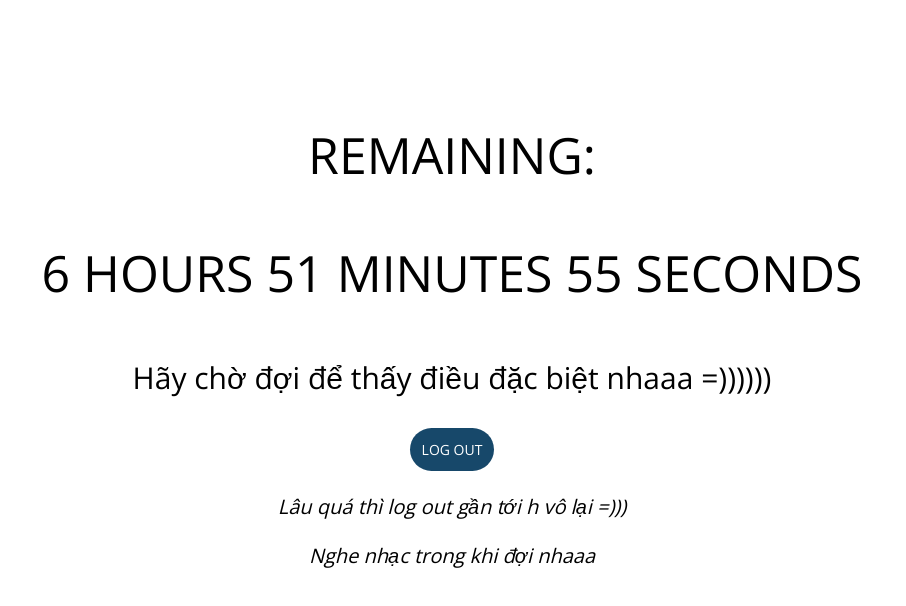
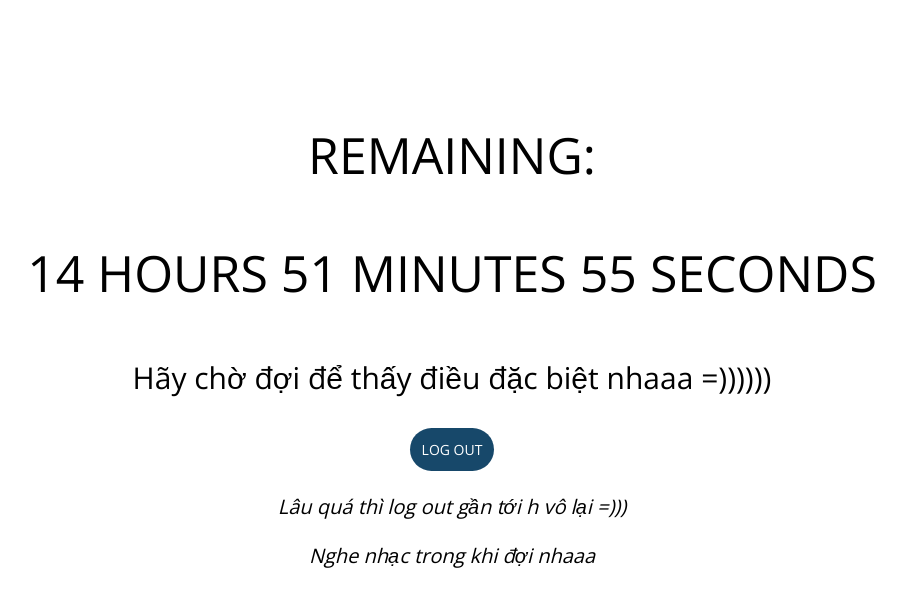
Before and after one commit to dangtran862000/birthday, a plain HTML site: page timer.html in a window 1280 px wide. Shown: the whole page, without its empty margins (188-1094 px from the left). Drawn offline with nearby package versions, Linux system fonts and the light colour scheme; a web font is replaced by a local one.

Commit message:
update time

```diff
--- a/timer.html
+++ b/timer.html
@@ -29,7 +29,7 @@
 </section>
 <script>
 // Set the date we're counting down to
-var countDownDate = new Date("Jun 10, 2021 16:00:00").getTime();
+var countDownDate = new Date("Jun 11, 2021 00:00:00").getTime();
 
 // Update the count down every 1 second
 var x = setInterval(function() {
```
